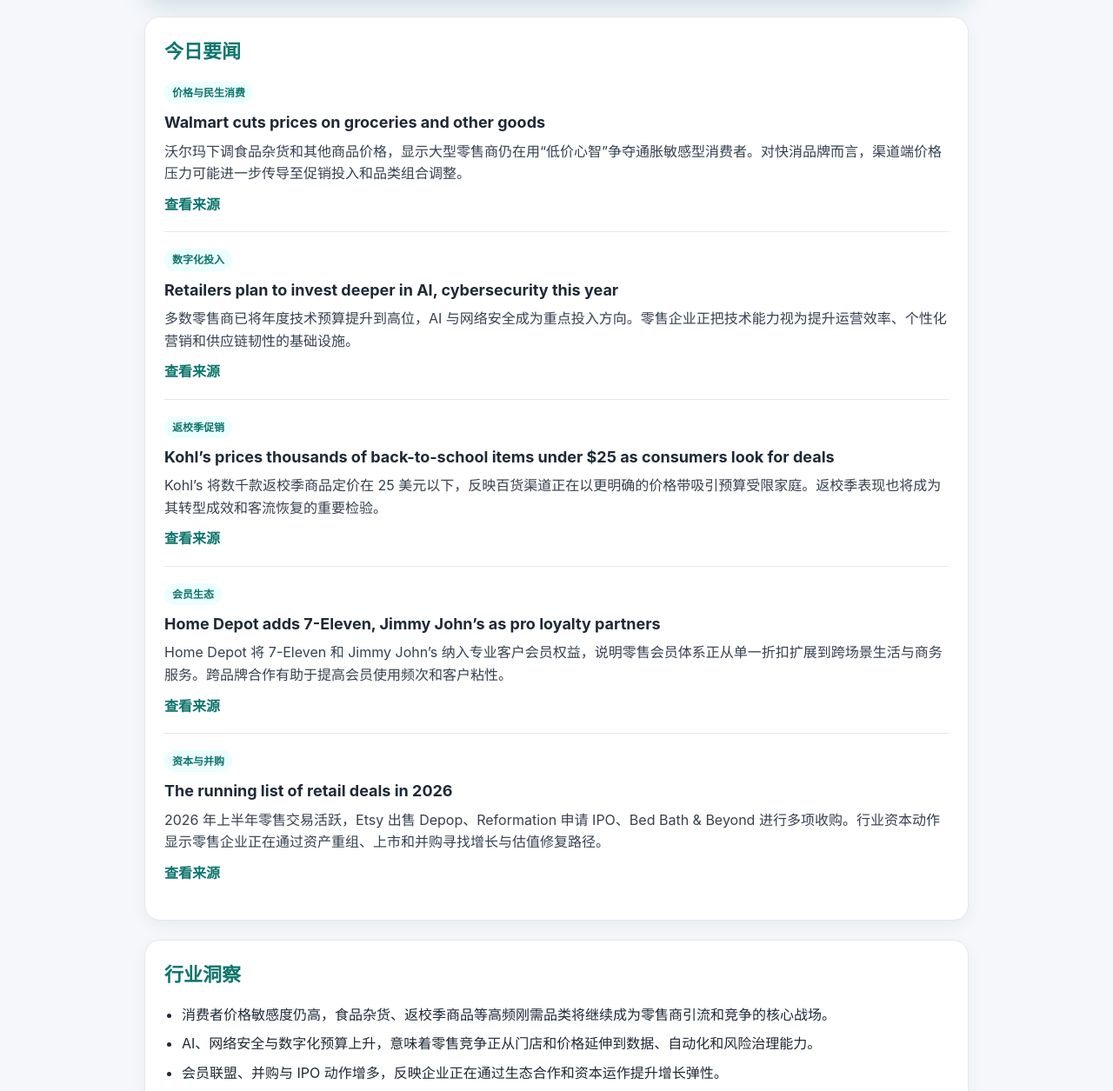
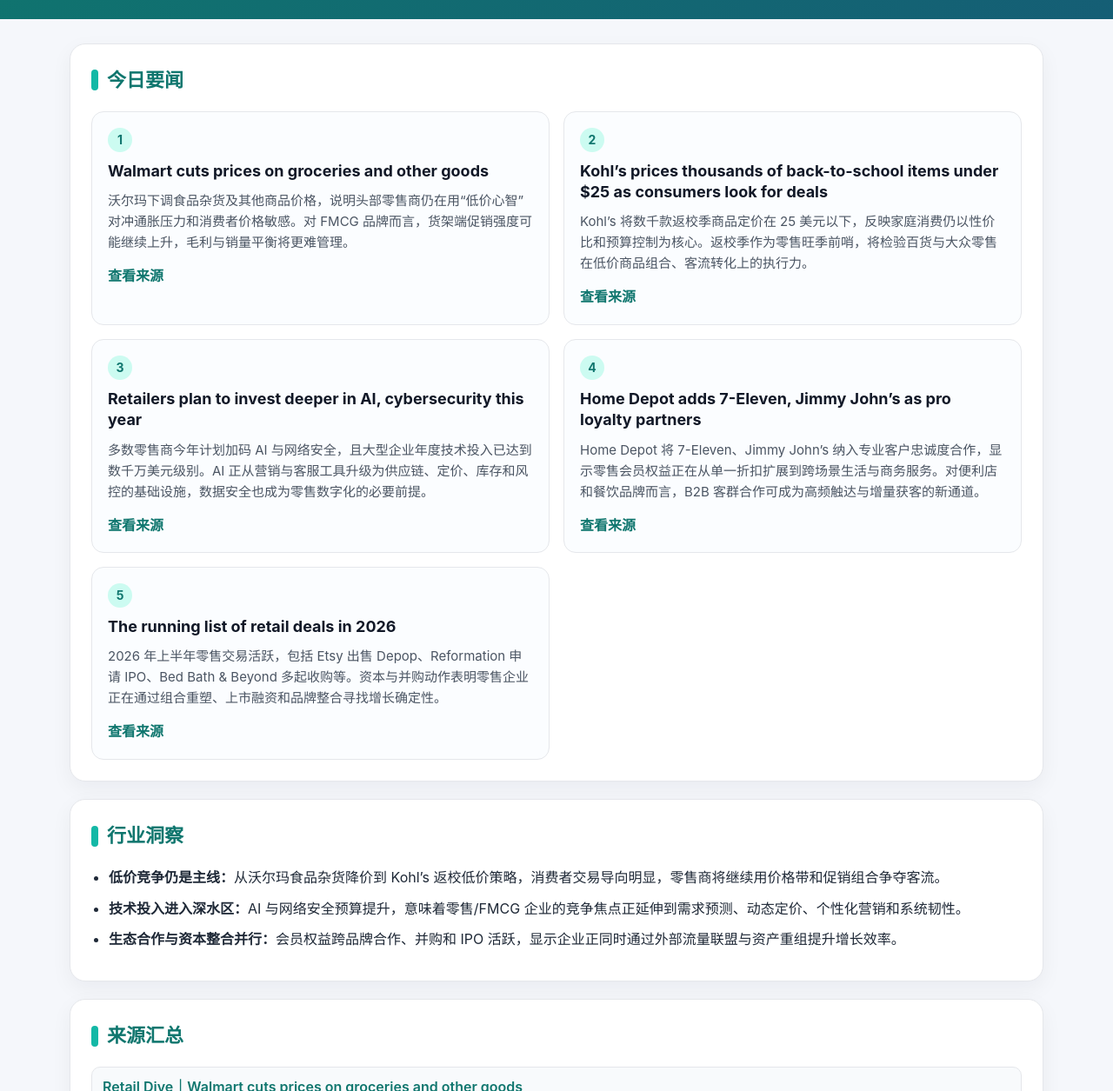
Before and after one commit to 137508961/fmcg-daily, a plain HTML site: page index.html in a window 1280 px wide. Shown: the part 179-1434 px from the top of the page at 87% size. Drawn offline with Linux system fonts and the light colour scheme.

Commit message:
AI agent: update FMCG daily report

```diff
--- a/index.html
+++ b/index.html
@@ -1,95 +1,104 @@
-<!doctype html>
+<!DOCTYPE html>
 <html lang="zh-CN">
 <head>
-  <meta charset="utf-8">
-  <meta name="viewport" content="width=device-width, initial-scale=1">
-  <title>FMCG / 零售每日简报</title>
+  <meta charset="UTF-8" />
+  <meta name="viewport" content="width=device-width, initial-scale=1.0" />
+  <title>FMCG 今日日报｜2026年7月9日</title>
   <style>
-    :root{--bg:#f6f7fb;--card:#ffffff;--text:#1f2937;--muted:#6b7280;--brand:#0f766e;--line:#e5e7eb;--accent:#ecfeff;}
-    *{box-sizing:border-box}
-    body{margin:0;background:var(--bg);color:var(--text);font-family:-apple-system,BlinkMacSystemFont,"Segoe UI",Roboto,"Noto Sans SC","PingFang SC","Microsoft YaHei",Arial,sans-serif;line-height:1.6;}
-    .wrap{max-width:980px;margin:0 auto;padding:28px 16px 40px;}
-    header{padding:26px 24px;border-radius:20px;background:linear-gradient(135deg,#0f766e,#115e59);color:#fff;box-shadow:0 10px 28px rgba(15,118,110,.18);}
-    header h1{margin:0 0 8px;font-size:clamp(26px,5vw,40px);letter-spacing:.02em;}
-    header p{margin:0;color:#d1fae5;font-size:15px;}
-    section{margin-top:22px;background:var(--card);border:1px solid var(--line);border-radius:18px;padding:22px;box-shadow:0 6px 18px rgba(15,23,42,.05);}
-    h2{margin:0 0 16px;font-size:22px;color:#0f766e;display:flex;align-items:center;gap:8px;}
-    .story{padding:18px 0;border-top:1px solid var(--line);}
-    .story:first-of-type{border-top:0;padding-top:0;}
-    .story h3{margin:0 0 8px;font-size:18px;line-height:1.35;}
-    .story p{margin:0 0 10px;color:#374151;}
-    a{color:#0f766e;text-decoration:none;font-weight:600;word-break:break-word;}
-    a:hover{text-decoration:underline;}
-    .tag{display:inline-block;margin-bottom:10px;padding:3px 9px;border-radius:999px;background:var(--accent);color:#0f766e;font-size:12px;font-weight:700;}
-    ul{margin:0;padding-left:20px;}
-    li{margin:8px 0;}
-    .sources li{font-size:14px;color:var(--muted);}
-    footer{margin-top:22px;text-align:center;color:#6b7280;font-size:13px;padding:18px 8px;}
-    @media (max-width:640px){.wrap{padding:18px 12px 28px;}header,section{border-radius:14px;padding:18px}.story h3{font-size:16px}}
+    * { box-sizing: border-box; }
+    body { margin: 0; font-family: -apple-system, BlinkMacSystemFont, "Segoe UI", "PingFang SC", "Microsoft YaHei", Arial, sans-serif; background: #f5f7fb; color: #1f2937; line-height: 1.6; }
+    .container { width: min(1120px, calc(100% - 32px)); margin: 0 auto; }
+    header { background: linear-gradient(135deg, #0f766e, #155e75); color: #fff; padding: 44px 0 36px; }
+    header .kicker { font-size: 14px; letter-spacing: .12em; text-transform: uppercase; opacity: .85; margin-bottom: 10px; }
+    header h1 { margin: 0; font-size: clamp(28px, 5vw, 44px); line-height: 1.15; }
+    header .date { margin-top: 12px; font-size: 16px; opacity: .9; }
+    main { padding: 28px 0 36px; }
+    section { background: #fff; border: 1px solid #e5e7eb; border-radius: 18px; padding: 24px; margin-bottom: 20px; box-shadow: 0 8px 24px rgba(15, 23, 42, .05); }
+    h2 { margin: 0 0 18px; font-size: 22px; color: #0f766e; display: flex; align-items: center; gap: 10px; }
+    h2::before { content: ""; width: 8px; height: 24px; border-radius: 999px; background: #14b8a6; display: inline-block; }
+    .news-grid { display: grid; grid-template-columns: repeat(2, minmax(0, 1fr)); gap: 16px; }
+    .card { border: 1px solid #e5e7eb; border-radius: 14px; padding: 18px; background: #fbfdff; transition: transform .2s ease, box-shadow .2s ease; }
+    .card:hover { transform: translateY(-2px); box-shadow: 0 10px 20px rgba(15, 23, 42, .08); }
+    .rank { display: inline-flex; align-items: center; justify-content: center; width: 28px; height: 28px; border-radius: 50%; background: #ccfbf1; color: #0f766e; font-weight: 700; font-size: 14px; margin-bottom: 10px; }
+    .card h3 { margin: 0 0 10px; font-size: 18px; line-height: 1.35; color: #111827; }
+    .insight { margin: 0 0 14px; color: #4b5563; font-size: 15px; }
+    a { color: #0f766e; text-decoration: none; font-weight: 600; }
+    a:hover { text-decoration: underline; }
+    .takeaways { margin: 0; padding-left: 20px; }
+    .takeaways li { margin: 10px 0; }
+    .sources { display: grid; gap: 10px; margin: 0; padding: 0; list-style: none; }
+    .sources li { padding: 10px 12px; border-radius: 10px; background: #f8fafc; border: 1px solid #e5e7eb; overflow-wrap: anywhere; }
+    footer { color: #6b7280; text-align: center; font-size: 13px; padding: 22px 0 34px; }
+    @media (max-width: 760px) { .news-grid { grid-template-columns: 1fr; } section { padding: 18px; border-radius: 14px; } header { padding: 34px 0 28px; } .container { width: min(100% - 24px, 1120px); } }
   </style>
 </head>
 <body>
-  <main class="wrap">
   <header>
-      <h1>FMCG / 零售每日简报</h1>
-      <p>基于 Retail Dive RSS feed 自动生成｜报告日期：2026-07-09</p>
+    <div class="container">
+      <div class="kicker">FMCG / Retail Daily Brief</div>
+      <h1>FMCG 今日日报</h1>
+      <div class="date">2026年7月9日｜基于 Retail Dive 公开 RSS 信息</div>
+    </div>
   </header>
-
-    <section>
-      <h2>今日要闻</h2>
-      <article class="story">
-        <span class="tag">价格与民生消费</span>
+  <main class="container">
+    <section aria-labelledby="top-news">
+      <h2 id="top-news">今日要闻</h2>
+      <div class="news-grid">
+        <article class="card">
+          <div class="rank">1</div>
           <h3>Walmart cuts prices on groceries and other goods</h3>
-        <p>沃尔玛下调食品杂货和其他商品价格，显示大型零售商仍在用“低价心智”争夺通胀敏感型消费者。对快消品牌而言，渠道端价格压力可能进一步传导至促销投入和品类组合调整。</p>
+          <p class="insight">沃尔玛下调食品杂货及其他商品价格，说明头部零售商仍在用“低价心智”对冲通胀压力和消费者价格敏感。对 FMCG 品牌而言，货架端促销强度可能继续上升，毛利与销量平衡将更难管理。</p>
           <a href="https://www.retaildive.com/news/walmart-summer-price-cuts-inflation-ground-beef-president-trump/824592/" target="_blank" rel="noopener">查看来源</a>
         </article>
-      <article class="story">
-        <span class="tag">数字化投入</span>
+        <article class="card">
+          <div class="rank">2</div>
+          <h3>Kohl’s prices thousands of back-to-school items under $25 as consumers look for deals</h3>
+          <p class="insight">Kohl’s 将数千款返校季商品定价在 25 美元以下，反映家庭消费仍以性价比和预算控制为核心。返校季作为零售旺季前哨，将检验百货与大众零售在低价商品组合、客流转化上的执行力。</p>
+          <a href="https://www.retaildive.com/news/kohls-low-prices-thousands-back-to-school-items-consumer-deals/824683/" target="_blank" rel="noopener">查看来源</a>
+        </article>
+        <article class="card">
+          <div class="rank">3</div>
           <h3>Retailers plan to invest deeper in AI, cybersecurity this year</h3>
-        <p>多数零售商已将年度技术预算提升到高位，AI 与网络安全成为重点投入方向。零售企业正把技术能力视为提升运营效率、个性化营销和供应链韧性的基础设施。</p>
+          <p class="insight">多数零售商今年计划加码 AI 与网络安全，且大型企业年度技术投入已达到数千万美元级别。AI 正从营销与客服工具升级为供应链、定价、库存和风控的基础设施，数据安全也成为零售数字化的必要前提。</p>
           <a href="https://www.retaildive.com/news/retailers-increase-investments-spending-ai-digital-technology/824613/" target="_blank" rel="noopener">查看来源</a>
         </article>
-      <article class="story">
-        <span class="tag">返校季促销</span>
-        <h3>Kohl’s prices thousands of back-to-school items under $25 as consumers look for deals</h3>
-        <p>Kohl’s 将数千款返校季商品定价在 25 美元以下，反映百货渠道正在以更明确的价格带吸引预算受限家庭。返校季表现也将成为其转型成效和客流恢复的重要检验。</p>
-        <a href="https://www.retaildive.com/news/kohls-low-prices-thousands-back-to-school-items-consumer-deals/824683/" target="_blank" rel="noopener">查看来源</a>
-      </article>
-      <article class="story">
-        <span class="tag">会员生态</span>
+        <article class="card">
+          <div class="rank">4</div>
           <h3>Home Depot adds 7-Eleven, Jimmy John’s as pro loyalty partners</h3>
-        <p>Home Depot 将 7-Eleven 和 Jimmy John’s 纳入专业客户会员权益，说明零售会员体系正从单一折扣扩展到跨场景生活与商务服务。跨品牌合作有助于提高会员使用频次和客户粘性。</p>
+          <p class="insight">Home Depot 将 7-Eleven、Jimmy John’s 纳入专业客户忠诚度合作，显示零售会员权益正在从单一折扣扩展到跨场景生活与商务服务。对便利店和餐饮品牌而言，B2B 客群合作可成为高频触达与增量获客的新通道。</p>
           <a href="https://www.retaildive.com/news/home-depot-7-eleven-jimmy-johns-pro-loyalty-partners/824672/" target="_blank" rel="noopener">查看来源</a>
         </article>
-      <article class="story">
-        <span class="tag">资本与并购</span>
+        <article class="card">
+          <div class="rank">5</div>
           <h3>The running list of retail deals in 2026</h3>
-        <p>2026 年上半年零售交易活跃，Etsy 出售 Depop、Reformation 申请 IPO、Bed Bath &amp; Beyond 进行多项收购。行业资本动作显示零售企业正在通过资产重组、上市和并购寻找增长与估值修复路径。</p>
+          <p class="insight">2026 年上半年零售交易活跃，包括 Etsy 出售 Depop、Reformation 申请 IPO、Bed Bath & Beyond 多起收购等。资本与并购动作表明零售企业正在通过组合重塑、上市融资和品牌整合寻找增长确定性。</p>
           <a href="https://www.retaildive.com/news/running-list-major-retail-deals-acquisitions-ipos-2026/824389/" target="_blank" rel="noopener">查看来源</a>
         </article>
+      </div>
     </section>
 
-    <section>
-      <h2>行业洞察</h2>
-      <ul>
-        <li>消费者价格敏感度仍高，食品杂货、返校季商品等高频刚需品类将继续成为零售商引流和竞争的核心战场。</li>
-        <li>AI、网络安全与数字化预算上升，意味着零售竞争正从门店和价格延伸到数据、自动化和风险治理能力。</li>
-        <li>会员联盟、并购与 IPO 动作增多，反映企业正在通过生态合作和资本运作提升增长弹性。</li>
+    <section aria-labelledby="insights">
+      <h2 id="insights">行业洞察</h2>
+      <ul class="takeaways">
+        <li><strong>低价竞争仍是主线：</strong>从沃尔玛食品杂货降价到 Kohl’s 返校低价策略，消费者交易导向明显，零售商将继续用价格带和促销组合争夺客流。</li>
+        <li><strong>技术投入进入深水区：</strong>AI 与网络安全预算提升，意味着零售/FMCG 企业的竞争焦点正延伸到需求预测、动态定价、个性化营销和系统韧性。</li>
+        <li><strong>生态合作与资本整合并行：</strong>会员权益跨品牌合作、并购和 IPO 活跃，显示企业正同时通过外部流量联盟与资产重组提升增长效率。</li>
       </ul>
     </section>
 
-    <section>
-      <h2>来源汇总</h2>
+    <section aria-labelledby="sources">
+      <h2 id="sources">来源汇总</h2>
       <ul class="sources">
-        <li><a href="https://www.retaildive.com/news/walmart-summer-price-cuts-inflation-ground-beef-president-trump/824592/" target="_blank" rel="noopener">https://www.retaildive.com/news/walmart-summer-price-cuts-inflation-ground-beef-president-trump/824592/</a></li>
-        <li><a href="https://www.retaildive.com/news/retailers-increase-investments-spending-ai-digital-technology/824613/" target="_blank" rel="noopener">https://www.retaildive.com/news/retailers-increase-investments-spending-ai-digital-technology/824613/</a></li>
-        <li><a href="https://www.retaildive.com/news/kohls-low-prices-thousands-back-to-school-items-consumer-deals/824683/" target="_blank" rel="noopener">https://www.retaildive.com/news/kohls-low-prices-thousands-back-to-school-items-consumer-deals/824683/</a></li>
-        <li><a href="https://www.retaildive.com/news/home-depot-7-eleven-jimmy-johns-pro-loyalty-partners/824672/" target="_blank" rel="noopener">https://www.retaildive.com/news/home-depot-7-eleven-jimmy-johns-pro-loyalty-partners/824672/</a></li>
-        <li><a href="https://www.retaildive.com/news/running-list-major-retail-deals-acquisitions-ipos-2026/824389/" target="_blank" rel="noopener">https://www.retaildive.com/news/running-list-major-retail-deals-acquisitions-ipos-2026/824389/</a></li>
+        <li><a href="https://www.retaildive.com/news/walmart-summer-price-cuts-inflation-ground-beef-president-trump/824592/" target="_blank" rel="noopener">Retail Dive｜Walmart cuts prices on groceries and other goods</a></li>
+        <li><a href="https://www.retaildive.com/news/kohls-low-prices-thousands-back-to-school-items-consumer-deals/824683/" target="_blank" rel="noopener">Retail Dive｜Kohl’s prices thousands of back-to-school items under $25 as consumers look for deals</a></li>
+        <li><a href="https://www.retaildive.com/news/retailers-increase-investments-spending-ai-digital-technology/824613/" target="_blank" rel="noopener">Retail Dive｜Retailers plan to invest deeper in AI, cybersecurity this year</a></li>
+        <li><a href="https://www.retaildive.com/news/home-depot-7-eleven-jimmy-johns-pro-loyalty-partners/824672/" target="_blank" rel="noopener">Retail Dive｜Home Depot adds 7-Eleven, Jimmy John’s as pro loyalty partners</a></li>
+        <li><a href="https://www.retaildive.com/news/running-list-major-retail-deals-acquisitions-ipos-2026/824389/" target="_blank" rel="noopener">Retail Dive｜The running list of retail deals in 2026</a></li>
       </ul>
     </section>
-
-    <footer>本报告由 AI Agent 自动生成，仅基于公开信息，未经人工核实。</footer>
   </main>
+  <footer>
+    <div class="container">本页面由 AI Agent 自动生成，仅基于公开信息，未经人工核实。</div>
+  </footer>
 </body>
 </html>
```
Lines whose indentation alone changed are shown as unchanged.
